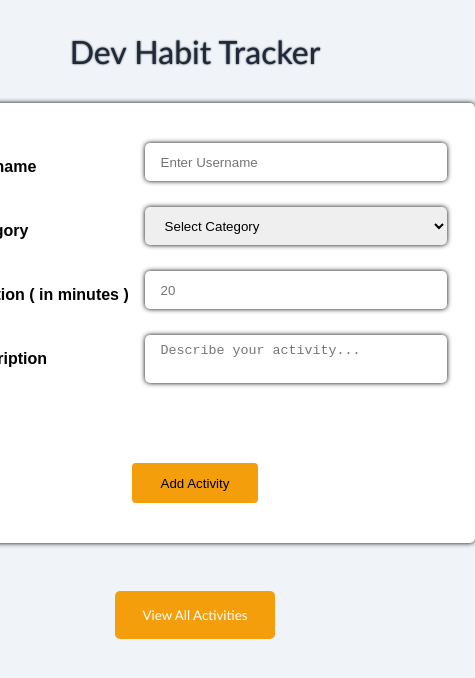
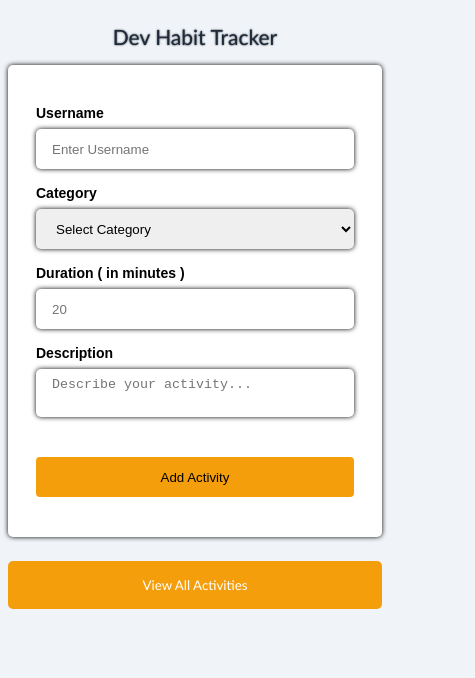
Before and after one commit to Als4742/dev-habit-tracker-frontend, a plain HTML site: page index.html in a window 390 px wide. Shown: the whole page, 475 px wide, since content can reach past the window. Drawn offline with nearby package versions, Linux system fonts and the light colour scheme.

Commit message:
fix for smart phones

```diff
--- a/styles.css
+++ b/styles.css
@@ -245,3 +245,101 @@ body{
     margin: 0.5rem;
     font-family: Calibri, sans-serif;
 }
+
+/* ========================= */
+/* 📱 Responsiveness (Mobile & Tablet) */
+/* ========================= */
+
+/* Tablet screens (≤ 768px) */
+@media (max-width: 768px) {
+  #log-form,
+  #logs-query,
+  #heading-for-logs,
+  .log {
+    width: 90%;
+  }
+
+  #title {
+    font-size: 1.75em;
+    margin: 1rem;
+  }
+
+  #form > div {
+    flex-direction: column;
+    align-items: flex-start;
+    height: auto;
+  }
+
+  #form > div > label {
+    width: 100%;
+    margin-bottom: 0.5rem;
+    padding-left: 0;
+  }
+
+  #form > div > .input {
+    width: 100%;
+    height: 2.5rem;
+  }
+
+  #form > button {
+    width: 50%;
+    margin-top: 1rem;
+  }
+
+  #logs-username-label {
+    width: 100%;
+    padding-left: 0;
+    margin-bottom: 0.5rem;
+  }
+
+  #logs-input {
+    flex-direction: column;
+    align-items: flex-start;
+  }
+
+  #logs-username-input {
+    width: 100%;
+  }
+}
+
+/* Smartphones (≤ 480px) */
+@media (max-width: 480px) {
+  body {
+    font-size: 14px;
+    padding: 0.5rem;
+  }
+
+  #title {
+    font-size: 1.5em;
+  }
+
+  #log-form,
+  #logs-query {
+    padding: 1rem;
+    width: 100%;
+  }
+
+  #heading-for-logs,
+  .log {
+    flex-direction: column;
+    align-items: flex-start;
+    height: auto;
+    padding: 0.5rem;
+    width: 100%;
+  }
+
+  #heading-for-logs > *,
+  .log > * {
+    width: 100% !important;
+    margin: 0.25rem 0;
+    font-size: 0.9em;
+  }
+
+  #view-activity-btn,
+  #add-new-activity-btn,
+  #search-btn,
+  #form > button {
+    width: 100%;
+    margin-top: 0.5rem;
+  }
+}
```
